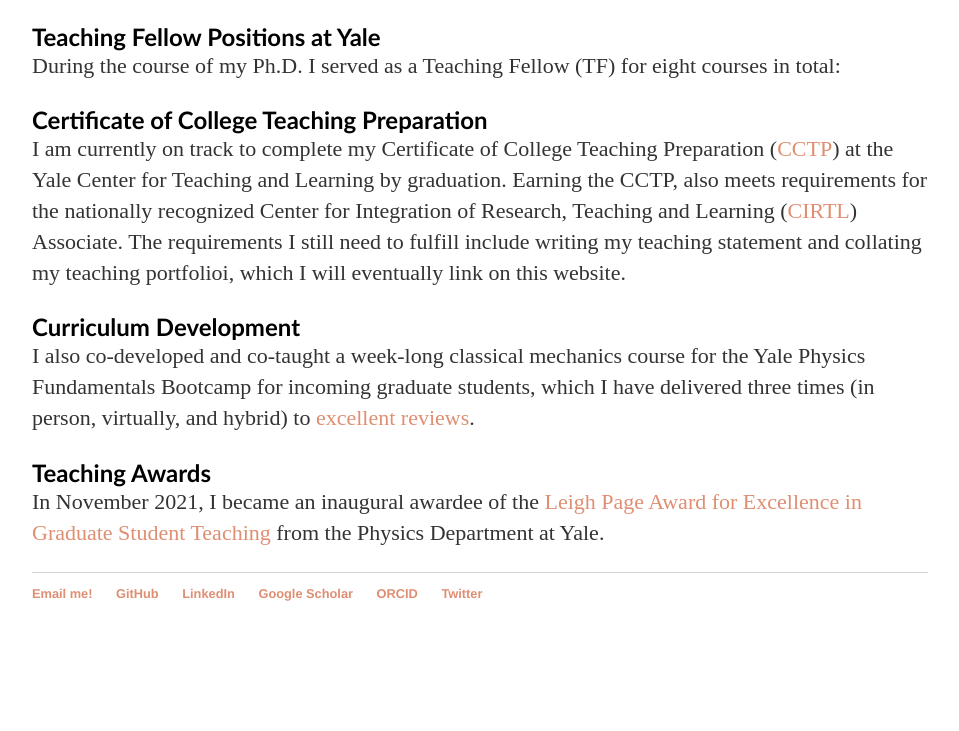
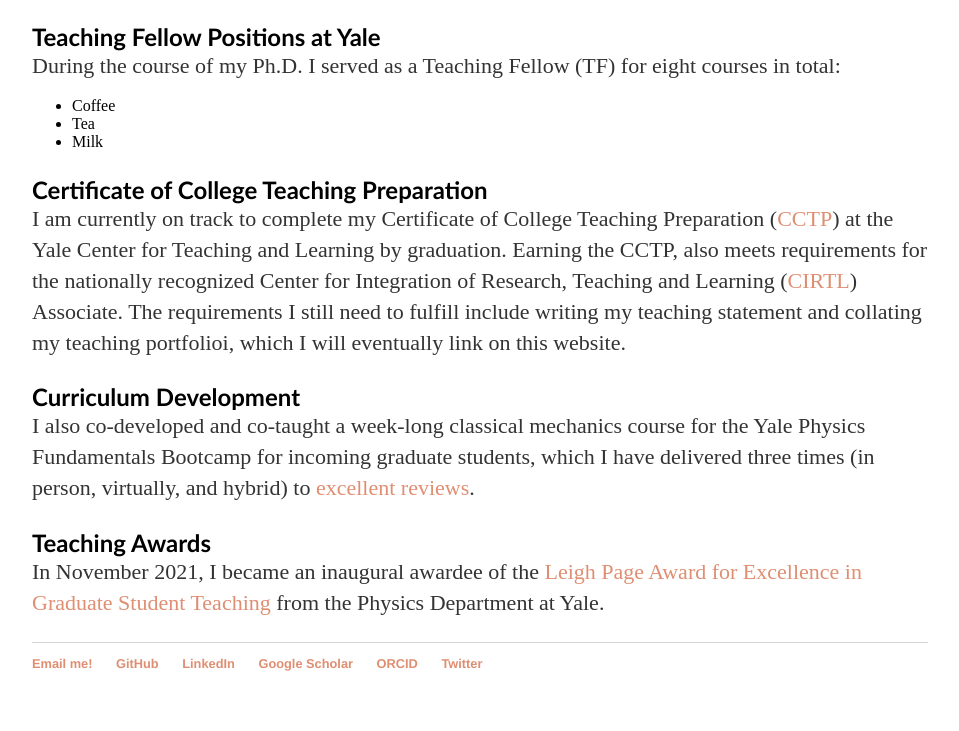
Before and after one commit to lunazagor/lunazagor.github.io, a Jekyll site: the page built from teaching/index.html, in a window 1280 px wide. Shown: the part 533-1264 px from the top of the page, without its empty margins (160-1119 px from the left). Built offline with Jekyll 4.4.1, drawn with Linux system fonts in a browser that asks for light colours; before the commit the page ends 1194 px from its top, so only the background shows below that.

Commit message:
Update index.html
testing bullets

```diff
--- a/teaching/index.html
+++ b/teaching/index.html
@@ -21,7 +21,13 @@ title: Teaching
 
 <h2 style="text-align:left;font-family:optima;margin-bottom:0.0em"> Teaching Fellow Positions at Yale </h2>
 
-<p style="text-align:left;font-size:22px; display: inline"> During the course of my Ph.D. I served as a Teaching Fellow (TF) for eight courses in total: <p>
+<p style="text-align:left;font-size:22px; display: inline"> During the course of my Ph.D. I served as a Teaching Fellow (TF) for eight courses in total:
+ <ul>
+  <li>Coffee</li>
+  <li>Tea</li>
+  <li>Milk</li>
+</ul>
+<p>
 
 <h2 style="text-align:left;font-family:optima;margin-bottom:0.0em"> Certificate of College Teaching Preparation </h2>
 
```
